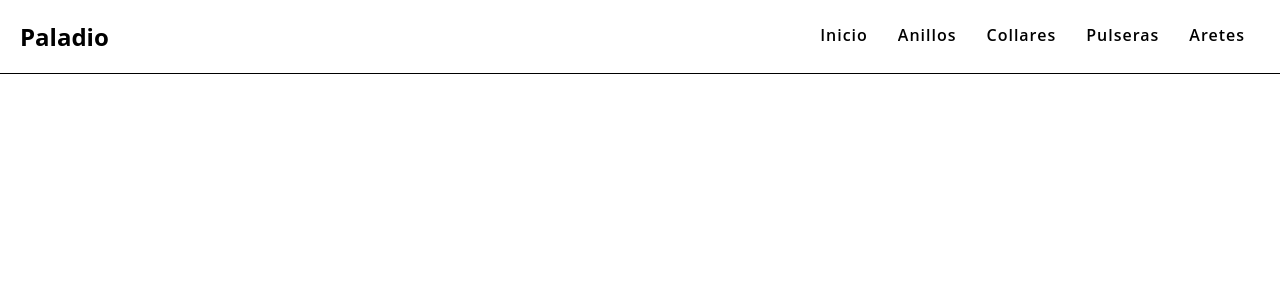
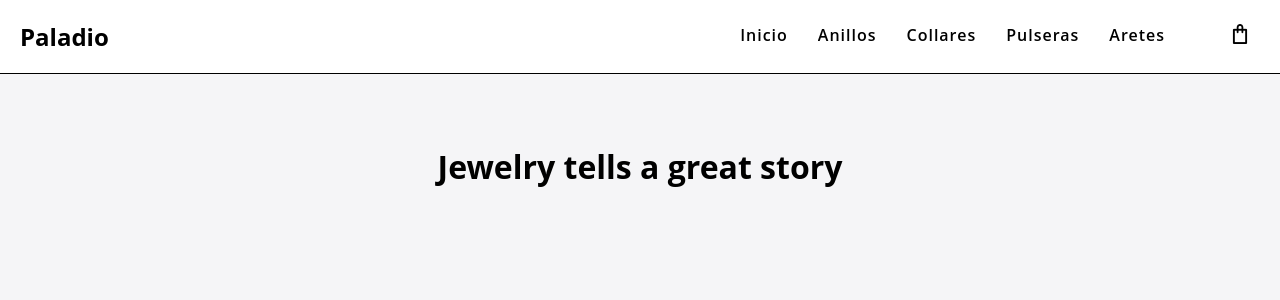
Before and after one commit to alxmora/paladio, a React (Create React App) app: page / in a window 1280 px wide. Shown: the top 300 px of the page. Built offline with nearby package versions, Linux system fonts and the light colour scheme.

Commit message:
CartWidget / ItemListContainter

```diff
--- a/src/App.css
+++ b/src/App.css
@@ -1,5 +1,5 @@
-body{
-  overflow-x: hidden !important;
+:root{
+  --bg-light: #F5F5F7;
 }
 
 ::-webkit-scrollbar {
@@ -13,3 +13,7 @@ body{
   background: #000;
   border-radius: 10px;
 }
+
+body{
+  background-color: var(--bg-light);
+}
--- a/src/App.js
+++ b/src/App.js
@@ -1,10 +1,11 @@
-import logo from './logo.svg';
 import './App.css';
 import Navbar from './components/Navbar/Navbar';
+import ItemListContainer from './components/ItemListContainer/ItemListContainer';
 function App() {
   return (
     <div className="App">
       <Navbar />
+      <ItemListContainer />
     </div>
   );
 }
--- /dev/null
+++ b/src/components/CartWidget/CartWidget.js
@@ -0,0 +1,9 @@
+const CartWidget = () => {
+    return (
+        <div style={{display: 'flex', alignItems: 'center'}}>
+            <img src="images/cartWidget.png" style={{ width: 20, height: 20, marginTop: -5, marginLeft: 50, marginRight: 10, cursor: 'pointer', position: 'relative' }} alt="" />
+        </div>
+    )
+}
+
+export default CartWidget
--- /dev/null
+++ b/src/components/ItemListContainer/ItemListContainer.css
@@ -0,0 +1,13 @@
+.heroContainer{
+    width: 100%;
+    height: 100vh;
+    display: flex;
+    justify-content: center;
+    top: 0;
+    background-color: var(--bg-light);
+}
+
+.heroMessage{
+    margin-top: 50px;
+    text-align: center;
+}
--- /dev/null
+++ b/src/components/ItemListContainer/ItemListContainer.js
@@ -0,0 +1,16 @@
+import './ItemListContainer.css'
+
+const ItemListContainer = () => {
+    return (
+
+        <div className="center">
+            <div className='heroContainer widthXl'>
+                <div className='heroMessage'>
+                    <h1>Jewelry tells a great story</h1>
+                </div>
+            </div>
+        </div>
+    )
+}
+
+export default ItemListContainer
--- a/src/components/Navbar/Navbar.css
+++ b/src/components/Navbar/Navbar.css
@@ -4,13 +4,15 @@
     align-items: center;
     flex-direction: row;
     padding: 0 20px 0 20px;
-    border-bottom: 1px solid black;
+    background-color: #fff !important;
+    width: 100%;
 }
 
 .navLinks{
     display: flex;
     flex-direction: row;
 }
+
 .navLinks a {
     text-decoration: none;
     color: black;
@@ -55,10 +57,12 @@
 }
 
 .menu .icon {
+    margin-left: 30px;
     transition-duration: 0.5s;
     position: absolute;
     height: 2px;
     width: 20px;
+    margin-right: 30px;
     background-color: #212121;
 }
 
@@ -151,7 +155,7 @@
 
 @media (max-width: 700px){
     .hamburguer{
-        display: block;
+        display: flex;
     }
 
     .navLinks{
--- a/src/components/Navbar/Navbar.js
+++ b/src/components/Navbar/Navbar.js
@@ -1,6 +1,7 @@
 
 import './Navbar.css'
-import { useState, useEffect } from 'react'
+import { useState } from 'react'
+import CartWidget from '../CartWidget/CartWidget'
 
 const Navbar = () => {
 
@@ -11,8 +12,8 @@ const Navbar = () => {
     }
 
     return (
-        <div>
-            <nav className="navbar">
+        <div className='bgWhite center' style={{borderBottom: '1px solid #000'}}>
+            <nav className="navbar widthXl">
                 <div className="brandName">
                     <h1>Paladio</h1>
                 </div>
@@ -22,11 +23,14 @@ const Navbar = () => {
                     <a href="#Collares">Collares</a>
                     <a href="#Pulseras">Pulseras</a>
                     <a href="#Aretes">Aretes</a>
+                <CartWidget/>
                 </div>
                 <div className="hamburguer">
+                    <CartWidget/>
                     <div onClick={handleClick} className={mobileNavActive ? 'menu open' : 'menu'} data-menu="12">
                         <div className="icon"></div>
                     </div>
+
                 </div>
             </nav>
             <div className={mobileNavActive ? 'mobileLinks open' : 'mobileLinks'}>
--- a/src/index.css
+++ b/src/index.css
@@ -2,6 +2,21 @@
 body {
   margin: 0;
   font-family: 'Open Sans', sans-serif;
+  overflow-x: hidden !important;
   -webkit-font-smoothing: antialiased;
   -moz-osx-font-smoothing: grayscale;
 }
+
+
+.widthXl{
+  max-width: 2000px !important;
+}
+
+.bgWhite{
+ background-color: #fff !important;
+}
+
+.center{
+  display: flex;
+  justify-content: center;
+}
```
Also changed, not shown: public/images/cartWidget.png (added).
